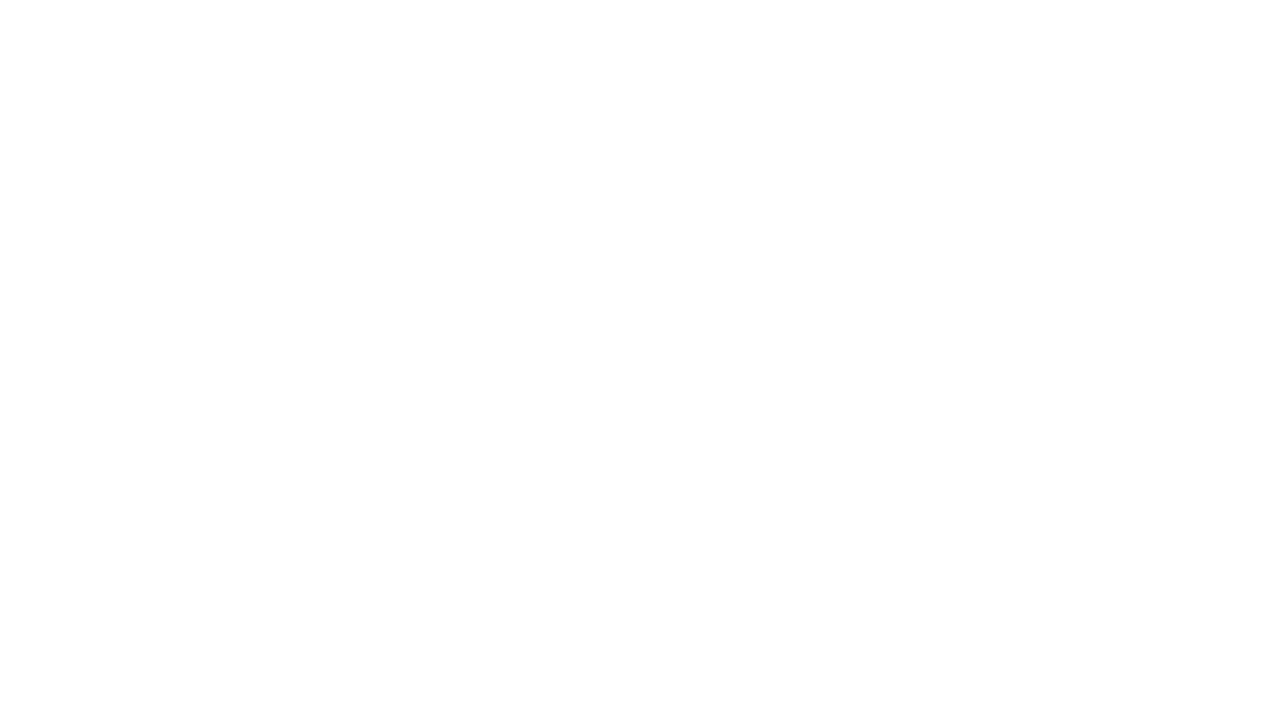
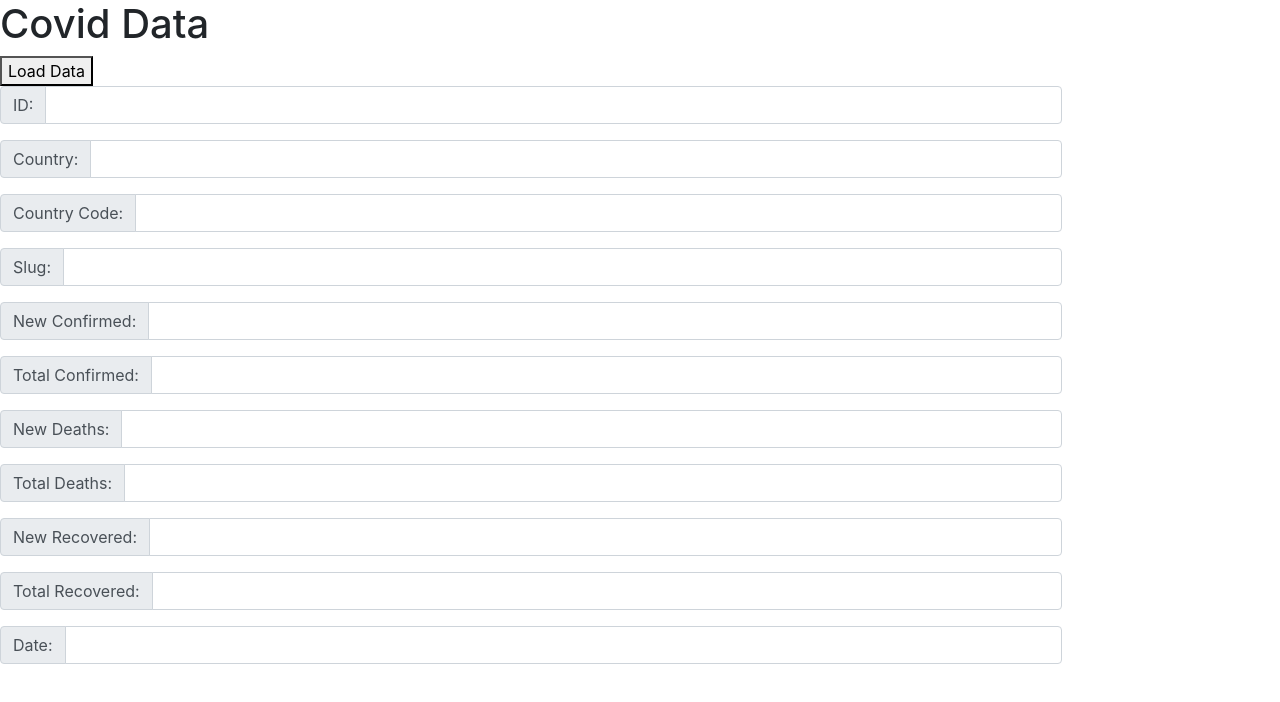
Before and after one commit to FluffyYellowFox/fluffyyellowfox, a plain HTML site: page assignments/assignment4.html in a window 1280 px wide. Drawn offline with nearby package versions, Linux system fonts and the light colour scheme.

Commit message:
Update assignment4.html

```diff
--- a/assignments/assignment4.html
+++ b/assignments/assignment4.html
@@ -1,8 +1,147 @@
 <!DOCTYPE html>
 <html lang="en">
-<meta charset="UTF-8">
-<script src="assignment3.js"></script>
+<head>
+    <meta charset="UTF-8">
+    <meta http-equiv="X-UA-Compatible" content="IE=edge">
+    <meta name="viewport" content="width=device-width, initial-scale=1.0">
+    <script src="assignment4.js"></script>
+    <title>HW4</title>
+
+</head>
 <body>
+
+  <h1>Covid Data</h1>
+  <div id="demo">
+  <button type="button" onclick="loadData()">Load Data</button>
+</div>
+  <link rel="stylesheet" href="https://stackpath.bootstrapcdn.com/bootstrap/4.1.3/css/bootstrap.min.css">
+<link rel="stylesheet" href="https://maxcdn.bootstrapcdn.com/font-awesome/4.7.0/css/font-awesome.min.css">
+
+<form>
+  <div class="form-group row">
+    <label class="col-0"></label>
+    <div class="col-10">
+      <div class="input-group">
+        <div class="input-group-prepend">
+          <div class="input-group-text">ID:</div>
+        </div>
+        <input id="text" name="text" type="text" class="form-control">
+      </div>
+    </div>
+  </div>
+  <div class="form-group row">
+    <label class="col-0"></label>
+    <div class="col-10">
+      <div class="input-group">
+        <div class="input-group-prepend">
+          <div class="input-group-text">Country:</div>
+        </div>
+        <input id="text1" name="text1" type="text" class="form-control">
+      </div>
+    </div>
+  </div>
+  <div class="form-group row">
+    <label class="col-0"></label>
+    <div class="col-10">
+      <div class="input-group">
+        <div class="input-group-prepend">
+          <div class="input-group-text">Country Code:</div>
+        </div>
+        <input id="text2" name="text2" type="text" class="form-control">
+      </div>
+    </div>
+  </div>
+  <div class="form-group row">
+    <label class="col-0"></label>
+    <div class="col-10">
+      <div class="input-group">
+        <div class="input-group-prepend">
+          <div class="input-group-text">Slug:</div>
+        </div>
+        <input id="text3" name="text3" type="text" class="form-control">
+      </div>
+    </div>
+  </div>
+  <div class="form-group row">
+    <label class="col-0"></label>
+    <div class="col-10">
+      <div class="input-group">
+        <div class="input-group-prepend">
+          <div class="input-group-text">New Confirmed:</div>
+        </div>
+        <input id="text4" name="text4" type="text" class="form-control">
+      </div>
+    </div>
+  </div>
+  <div class="form-group row">
+    <label class="col-0"></label>
+    <div class="col-10">
+      <div class="input-group">
+        <div class="input-group-prepend">
+          <div class="input-group-text">Total Confirmed:</div>
+        </div>
+        <input id="text5" name="text5" type="text" class="form-control">
+      </div>
+    </div>
+  </div>
+  <div class="form-group row">
+    <label class="col-0"></label>
+    <div class="col-10">
+      <div class="input-group">
+        <div class="input-group-prepend">
+          <div class="input-group-text">New Deaths:</div>
+        </div>
+        <input id="text6" name="text6" type="text" class="form-control">
+      </div>
+    </div>
+  </div>
+  <div class="form-group row">
+    <label class="col-0"></label>
+    <div class="col-10">
+      <div class="input-group">
+        <div class="input-group-prepend">
+          <div class="input-group-text">Total Deaths:</div>
+        </div>
+        <input id="text7" name="text7" type="text" class="form-control">
+      </div>
+    </div>
+  </div>
+  <div class="form-group row">
+    <label class="col-0"></label>
+    <div class="col-10">
+      <div class="input-group">
+        <div class="input-group-prepend">
+          <div class="input-group-text">New Recovered:</div>
+        </div>
+        <input id="text8" name="text8" type="text" class="form-control">
+      </div>
+    </div>
+  </div>
+  <div class="form-group row">
+    <label class="col-0"></label>
+    <div class="col-10">
+      <div class="input-group">
+        <div class="input-group-prepend">
+          <div class="input-group-text">Total Recovered:</div>
+        </div>
+        <input id="text9" name="text9" type="text" class="form-control">
+      </div>
+    </div>
+  </div>
+  <div class="form-group row">
+    <label class="col-0"></label>
+    <div class="col-10">
+      <div class="input-group">
+        <div class="input-group-prepend">
+          <div class="input-group-text">Date:</div>
+        </div>
+        <input id="text10" name="text10" type="text" class="form-control">
+      </div>
+    </div>
+  </div>
+  </div>
+</form>
+
 
 </body>
 </html>
```
